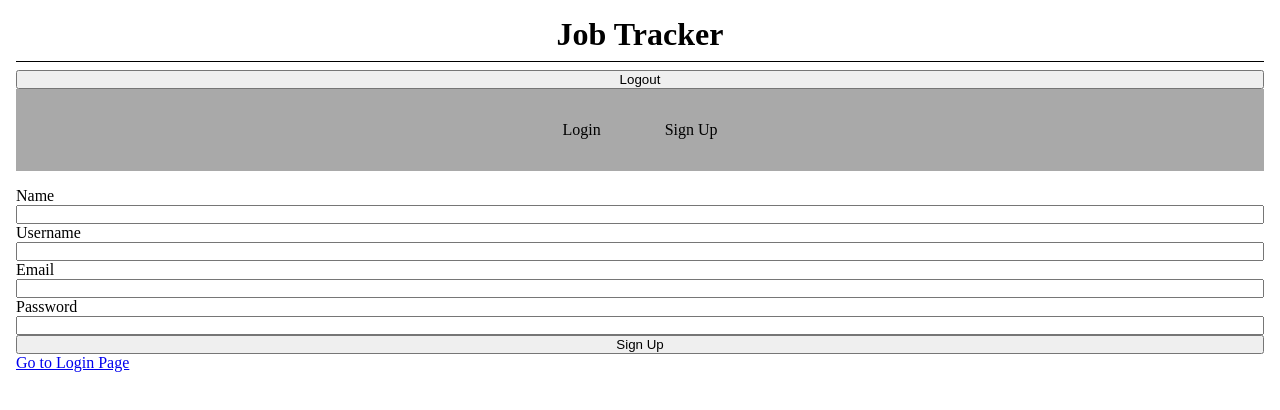
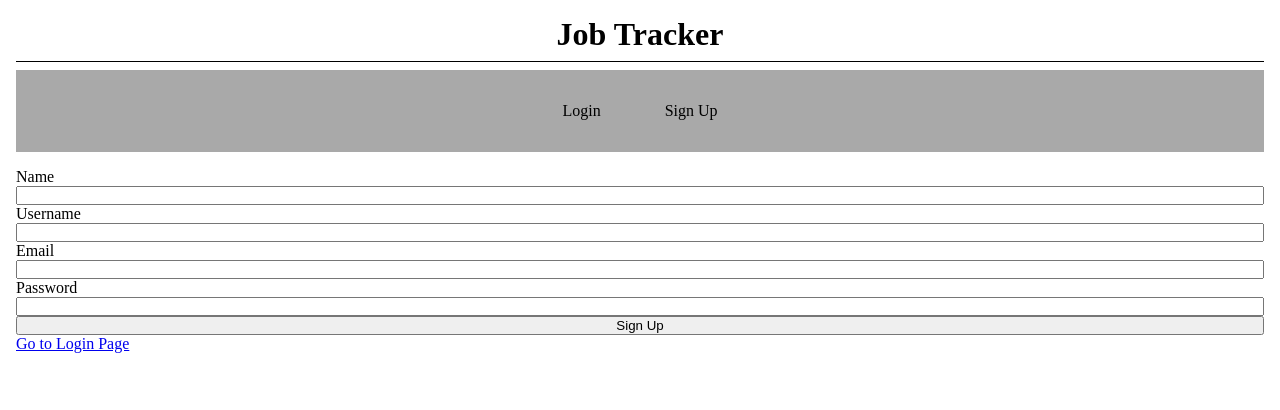
Before and after one commit to cacutler/JobApplications-Angular-Nest, an Angular app in the folder frontend/: page /register in a window 1280 px wide. Shown: the top 410 px of the page. Built offline with nearby package versions, Linux system fonts and the light colour scheme.

Commit message:
Added logout functionality on the frontend

```diff
--- a/frontend/src/app/app.component.html
+++ b/frontend/src/app/app.component.html
@@ -1,9 +1,9 @@
 <main class="main">
     <h1>Job Tracker</h1>
-    <form (ngSubmit)="onSubmit()">
-        <button type="submit">Logout</button>
+    <form *ngIf="isLoggedIn$ | async" (ngSubmit)="onSubmit()">
+        <button type="submit" (click)="onSubmit()">Logout</button>
     </form>
-    <nav>
+    <nav *ngIf="!(isLoggedIn$ | async)">
         <a routerLink="/login">Login</a>
         <a routerLink="/register">Sign Up</a>
     </nav>
--- a/frontend/src/app/app.component.ts
+++ b/frontend/src/app/app.component.ts
@@ -1,11 +1,20 @@
 import { Component } from '@angular/core';
-import { RouterOutlet, RouterLinkWithHref } from '@angular/router';
+import { RouterOutlet, RouterLinkWithHref, Router } from '@angular/router';
 import { AuthService } from './services/auth.service';
-@Component({selector: 'app-root', imports: [RouterOutlet, RouterLinkWithHref], templateUrl: './app.component.html', styleUrl: './app.component.css'})
+import { CommonModule } from '@angular/common';
+import { AsyncPipe } from '@angular/common';
+@Component({selector: 'app-root', imports: [RouterOutlet, RouterLinkWithHref, CommonModule, AsyncPipe], templateUrl: './app.component.html', styleUrl: './app.component.css'})
 export class AppComponent {
     title: string = "Job Application";
-    constructor(private auth: AuthService) {}
+    isLoggedIn$;
+    constructor(private auth: AuthService, private router: Router) {
+        this.isLoggedIn$ = this.auth.isLoggedIn$;
+    }
+    get isLoggedIn(): boolean {
+        return this.auth.isLoggedIn();
+    }
     onSubmit() {
         this.auth.logout();
+        this.router.navigate(['/login']);
     }
 }
--- a/frontend/src/app/services/auth.service.ts
+++ b/frontend/src/app/services/auth.service.ts
@@ -1,8 +1,11 @@
 import { HttpClient } from '@angular/common/http';
 import { Injectable } from '@angular/core';
+import { BehaviorSubject } from 'rxjs';
 @Injectable({providedIn: 'root'})
 export class AuthService {
     private url: string = "http://localhost:3000/auth";
+    private loggedIn$ = new BehaviorSubject<boolean>(!!localStorage.getItem("token"));
+    isLoggedIn$ = this.loggedIn$.asObservable();
     constructor(private http: HttpClient) {}
     login(email: string, password: string) {
         return this.http.post<{ access_token: string }>(`${this.url}/login`, {email, password});
@@ -15,12 +18,14 @@ export class AuthService {
     }
     saveToken(token: string) {
         localStorage.setItem('token', token);
+        this.loggedIn$.next(true);
     }
     getToken() {
         return localStorage.getItem('token');
     }
     logout() {
         localStorage.removeItem('token');
+        this.loggedIn$.next(false);
     }
     isLoggedIn() {
         return !!this.getToken();
```
